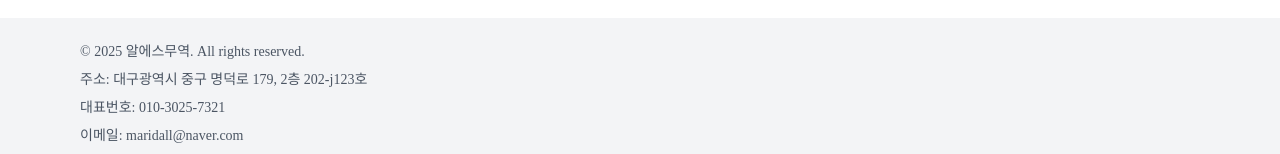
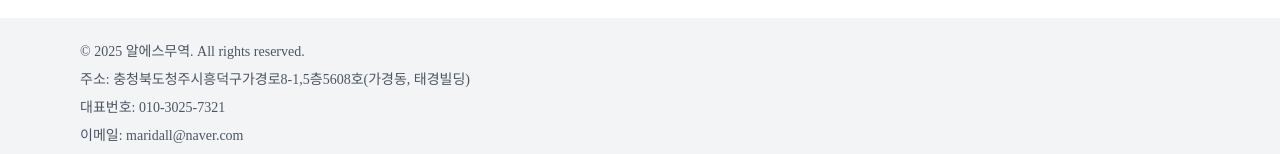
Before and after one commit to sssslu/CarRentServiceMVP, a Next.js app: page / in a window 1280 px wide. Shown: the part 2461-2615 px from the top of the page. Built offline with nearby package versions, Linux system fonts and the light colour scheme.

Commit message:
주소변경

```diff
--- a/components/Footer.tsx
+++ b/components/Footer.tsx
@@ -16,7 +16,7 @@ export default function Footer() {
     <footer className="bg-gray-100 text-sm text-gray-600">
       <div className="max-w-6xl mx-auto px-4 py-6">
         <p className="mb-2">&copy; 2025 알에스무역. All rights reserved.</p>
-        <p className="mb-2">주소: 대구광역시 중구 명덕로 179, 2층 202-j123호</p>
+        <p className="mb-2">주소: 충청북도청주시흥덕구가경로8-1,5층5608호(가경동, 태경빌딩)</p>
         <p className="mb-2">대표번호: 010-3025-7321</p>
         <p className="mb-2">이메일: maridall@naver.com</p>
 
```
Also changed, not shown: 요구사항.txt (added).
